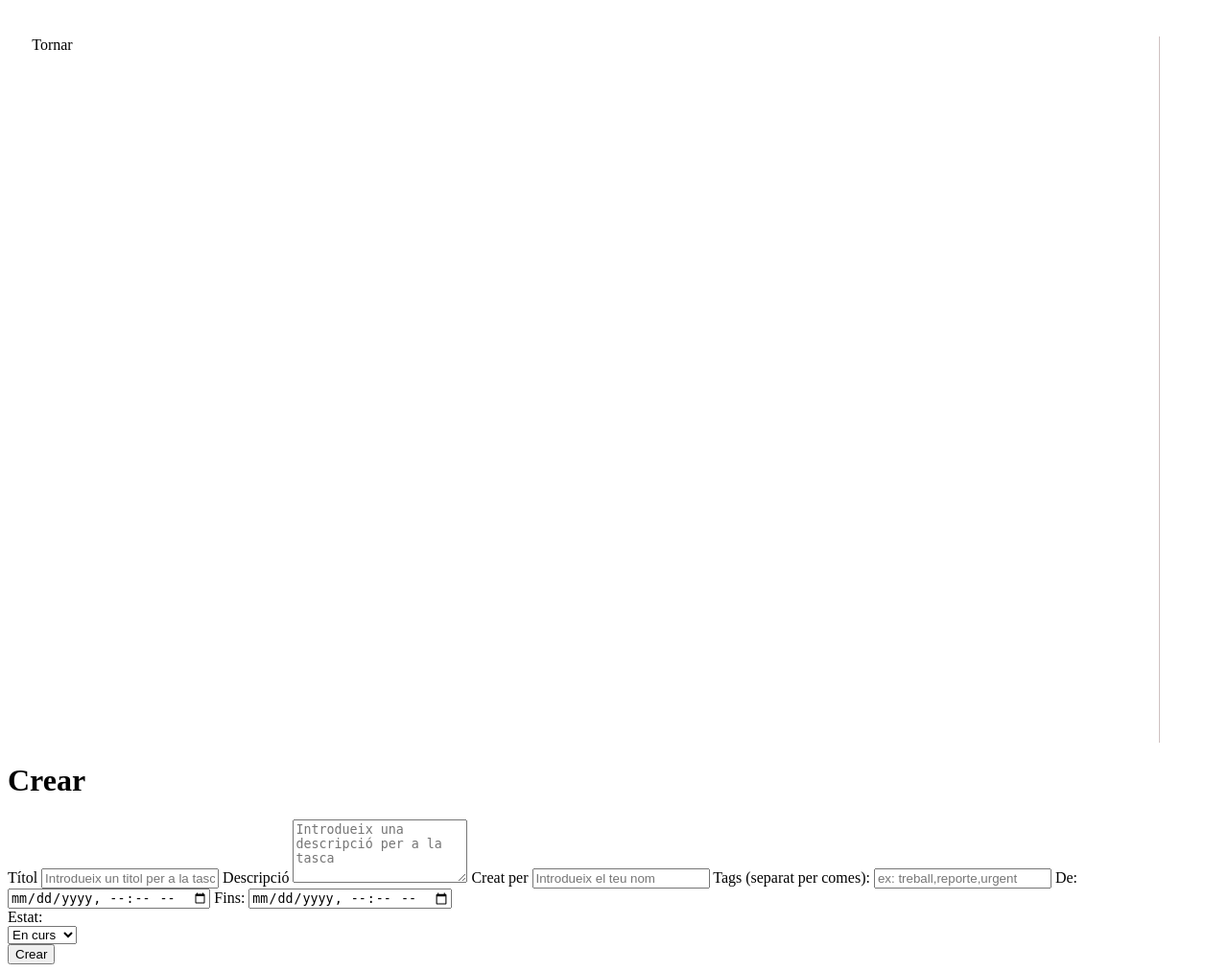
After one commit to Kaylen7/Sprint3-Developers, a PHP site: page /app/views/scripts/create/create.phtml in a window 1280 px wide. The commit adds this page. Shown: the whole page at 96% size. Run offline with PHP 8.4, Linux system fonts and the light colour scheme.

Commit message:
feat: :construction: Create method and view

```diff
--- a/app/views/layouts/layout.phtml
+++ b/app/views/layouts/layout.phtml
@@ -5,6 +5,7 @@
 	<meta http-equiv="X-UA-Compatible" content="IE=edge">
 	<meta name="viewport" content="width=device-width, initial-scale=1.0">
 	<script src="https://cdn.tailwindcss.com"></script>
+	<link rel="stylesheet" href="https://cdnjs.cloudflare.com/ajax/libs/font-awesome/6.0.0-beta3/css/all.min.css">
 </head>
 <body>
 	<?php echo $this->content(); ?>
--- /dev/null
+++ b/app/views/scripts/create/create.phtml
@@ -0,0 +1,131 @@
+<!DOCTYPE html>
+<html lang="es">
+
+<head>
+    <meta charset="UTF-8">
+    <meta name="viewport" content="width=device-width, initial-scale=1.0">
+    <title>Crear tasca</title>
+    <style>
+        select:focus-visible {
+            outline: none;  /* Elimina el contorno */
+            border: none;    /* Elimina el borde */
+        }
+        </style>
+</head>
+
+<body>
+    <div class="flex">
+        <div class="flex-initial w-36" style="
+        border-right: 1px solid #cfc1c1;
+    height: 92vh;
+    margin: 3% 5% 0 2%;
+    "
+    >
+
+        <!-- Icono de "home" (outline) -->
+        <i class="fa fa-arrow-left" aria-hidden="true"></i>
+        <span>Tornar</span>
+        </div>
+
+        <div class="flex-0  w-[568px]">
+
+            <h1 class="text-4xl mt-16 mb-7 font-bold">Crear</h1>
+
+            <form action="/create" method="POST" class="w-full">
+
+                <span class="flex flex-col my-7">
+                    <label for="title" class="font-bold mb-2">Títol</label>
+                    <input type="text" id="title" name="title" class="bg-gray-200 rounded-[20px] h-[54px] px-[15px]"
+                        placeholder="Introdueix un titol per a la tasca" required>
+                </span>
+
+                <span class="flex flex-col mt-7">
+                    <label for="description" class="font-bold mb-2">Descripció</label>
+                    <textarea id="description" name="description" placeholder="Introdueix una descripció per a la tasca"
+                        class="bg-gray-200 rounded-[20px] h-[100px] px-[15px] py-[10px]" rows="4" required></textarea>
+                </span>
+
+                <span class="flex justify-between">
+                    <span class="flex flex-col my-7">
+                        <label for="created_by" class="font-bold mb-2">Creat per</label>
+                        <input type="text" id="created_by" name="created_by"
+                            class="bg-gray-200 rounded-[20px] w-[221px] h-[34px] px-[15px]"
+                            placeholder="Introdueix el teu nom" required>
+                    </span>
+
+                    <span class="flex flex-col my-7">
+                        <label for="tags" class="font-bold mb-2">Tags (separat per comes):</label>
+                        <input type="text" id="tags" name="tags" placeholder="ex: treball,reporte,urgent" required
+                            class="bg-gray-200 rounded-[20px] w-[291px] h-[34px] px-[15px]">
+                    </span>
+
+                </span>
+
+                <span class="flex">
+                    <span class=" w-1/2">
+                        <span class="flex">
+                            <label for="start_time" class="font-bold mr-3">De:</label>
+                            <input type="datetime-local" id="start_time" name="start_time" required class="">
+                        </span>
+
+                        <span class="flex">
+                            <label for="end_time" class="font-bold mr-3">Fins:</label>
+                            <input type="datetime-local" id="end_time" name="end_time" required class=" rounded-[20px]">
+                        </span>
+                    </span>
+
+                    <div class="w-1/2 flex flex-col items-start">
+                        <label for="state" class="font-bold mb-2">Estat:</label>
+                        <div class="relative">
+                            <select id="state" name="state" required
+                                class="block w-full px-4 py-2 border border-gray-300 rounded-md border-none	"
+                                onchange="updateCircle()">
+                                <option value="ongoing">En curs</option>
+                                <option value="completed">Complet</option>
+                                <option value="pending">Pendent</option>
+                            </select>
+
+                            <div id="circle-container"
+                                class="absolute inset-0 flex justify-between items-center pointer-events-none">
+                                <span id="circle" class="w-2 h-2 bg-orange-500 rounded-full mr-2"></span>
+                            </div>
+                        </div>
+                    </div>
+
+                </span>
+
+                <button class="my-9 bg-[#C76FA9] text-white	rounded-[18px] w-[164px] h-[45px]"
+                    type="submit">Crear</button>
+            </form>
+        </div>
+    </div>
+
+    <script>
+    function updateCircle() {
+        const select = document.getElementById('state');
+        const selectedValue = select.value;
+        const circle = document.getElementById('circle');
+
+        switch (selectedValue) {
+            case 'ongoing':
+                circle.className = 'w-2 h-2 bg-orange-500 rounded-full mr-2';
+                break;
+            case 'completed':
+                circle.className = 'w-2 h-2 bg-green-500 rounded-full mr-2';
+                break;
+            case 'pending':
+                circle.className = 'w-2 h-2 bg-gray-500 rounded-full mr-2';
+                break;
+        }
+    }
+</script>
+</body>
+
+</html>
+
+
+<!--
+Mensaje de error o de OK
+O redirigir
+Pasar valores exactos a %
+-->
```
Also changed, not shown: app/controllers/CreateController.php (added, +36 -0 lines).
